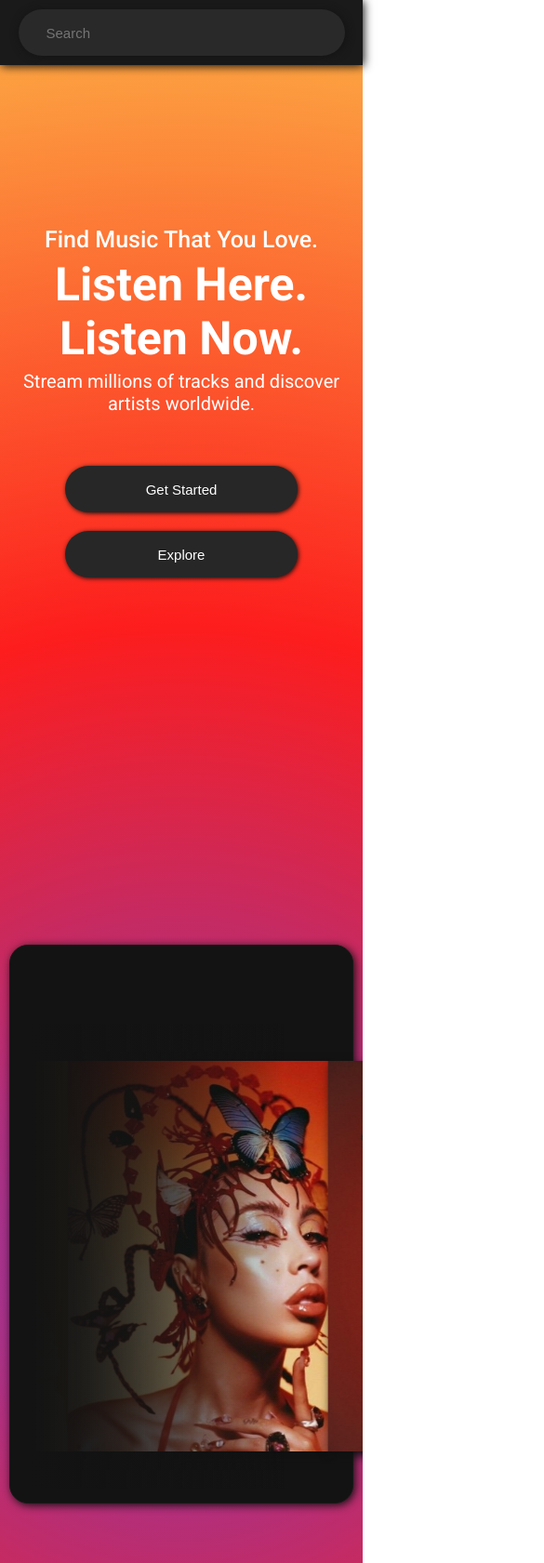
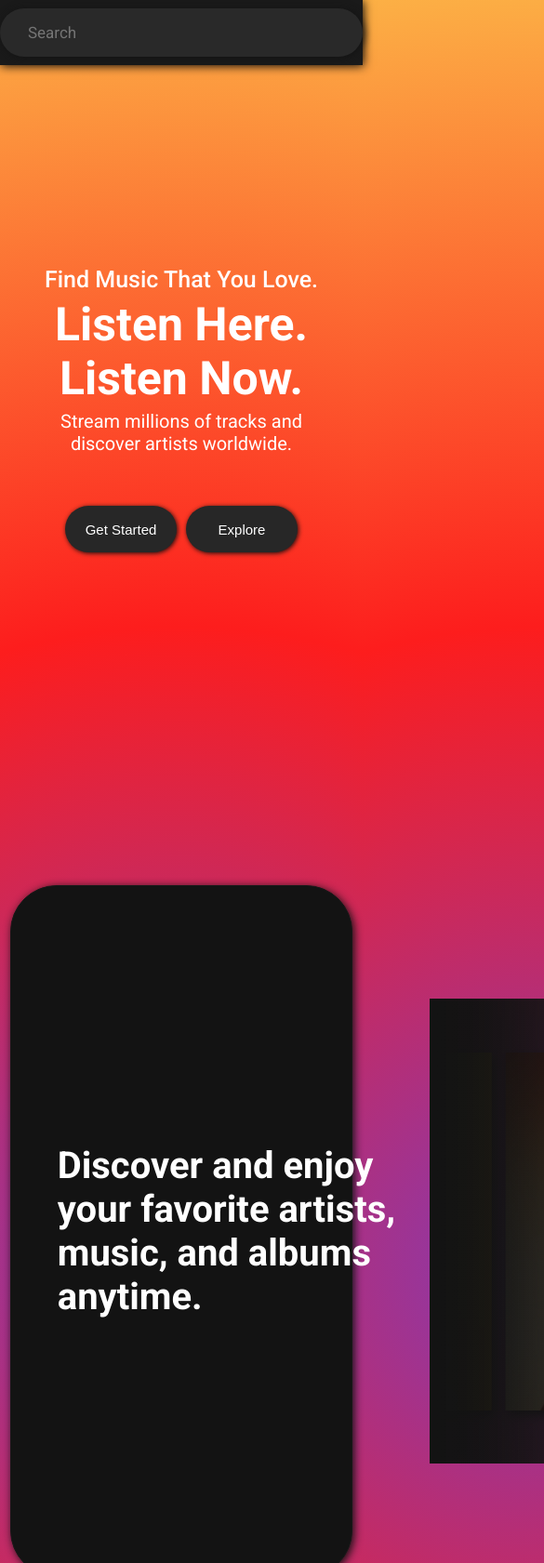
Before and after one commit to lopbrid/ginamos, a plain HTML site: page index.html in a window 390 px wide. Shown: the top 1681 px of the page at 93% size, 585 px wide, since content can reach past the window. Drawn offline with Linux system fonts and the light colour scheme.

Commit message:
Update beta.css

```diff
--- a/beta.css
+++ b/beta.css
@@ -1,32 +1,19 @@
-/* ====== GLOBAL RESET ====== */
-* {
-  box-sizing: border-box;
-}
-
-body, html {
-  margin: 0;
-  padding: 0;
-  max-width: 100%;
-  overflow-x: hidden;
-  font-family: Roboto, sans-serif;
-}
-
-.body {
+.body{
   background: #833AB4;
   background: radial-gradient(circle, rgba(131, 58, 180, 1) 0%, rgba(253, 29, 29, 1) 50%, rgba(252, 176, 69, 1) 100%);
   scrollbar-width: none;
 }
-.body::-webkit-scrollbar {
+.body::-webkit-scrollbar{
   display: none;
 }
-
-/* ====== SEARCH BAR ====== */
-.search {
+.search{
   position: fixed;
   top: 0;
+  bottom: 0;
   left: 0;
   right: 0;
   display: flex;
+  flex-direction: row;
   justify-content: center;
   align-items: center;
   background-color: rgb(26, 26, 26);
@@ -34,57 +21,56 @@ body, html {
   height: 70px;
   z-index: 1000;
 }
-
-.search-bar {
+.search-bar{
+  font-family: Roboto;
   height: 50px;
   width: 400px;
   border: none;
   border-radius: 30px;
-  padding-left: 30px;
+  padding-left:  30px;
   font-size: 17px;
   color: white;
   background-color: rgb(41, 41, 41);
   box-shadow: 1px 1px 10px rgb(19, 19, 19);
 }
-
-/* ====== GRID FRAME ====== */
 .grid-frame {
   display: grid;
   grid-template-columns: repeat(auto-fill, minmax(100%, 1fr));
   grid-auto-rows: 100vh;
   gap: 50px;
+  font-family: Roboto;
   place-items: center;
   justify-items: center;
 }
 
-.frame-1 {
+.frame-1{
   text-align: center;
   color: white;
   width: 90%;
 }
-.p1 {
+.p1{
   font-size: 25px;
   margin-bottom: 5px;
   font-weight: 500;
 }
-.p2 {
+.p2{
   font-size: 50px;
-  margin: 0 0 0 0;
+  margin-top: 0;
   font-weight: bold;
+  margin-bottom: 0;
 }
-.p3 {
+.p3{
   font-size: 20px;
   margin-top: 5px;
 }
-
-.buttons {
+.buttons{
   margin-top: 50px;
   display: flex;
   flex-direction: row;
   justify-content: center;
   align-items: center;
 }
-.b1, .b2 {
+.b1,.b2{
   background-color: rgb(39, 39, 39);
   color: white;
   display: grid;
@@ -97,21 +83,21 @@ body, html {
   border-radius: 1000px;
   position: relative;
   box-shadow: 1px 1px 5px rgb(15, 15, 15);
-  transition: transform 0.15s, font-size 0.15s, background-color 0.15s;
+  transition: transform 0.15s,
+    font-size 0.15s,
+    background-color 0.15s;
 }
-.b1:hover, .b2:hover {
+.b1:hover,.b2:hover{
   transform: scale(1.04);
   font-size: 15.04px;
   background-color: rgb(58, 58, 58);
 }
-.b1:active, .b2:active {
+.b1:active,.b2:active{
   transform: scale(1);
   font-size: 15px;
   background-color: rgb(39, 39, 39);
 }
-
-/* ====== FRAME 2 ====== */
-.frame-2 {
+.frame-2{
   display: grid;
   grid-template-columns: 450px 1fr;
   align-items: center;
@@ -123,48 +109,45 @@ body, html {
   border-radius: 50px;
   box-shadow: 2px 2px 10px rgb(17, 17, 17);
 }
-
-.phrase-2 {
+.phrase-2{
   font-weight: bold;
   font-size: 40px;
   margin-left: 50px;
   margin-right: 30px;
 }
-
-/* ====== FRAME 3 ====== */
-.frame-3 {
+.frame-3{
   display: flex;
   flex-direction: column;
   width: 100%;
   color: white;
 }
-.phrase-3 {
+.phrase-3{
   font-weight: bold;
   font-size: 38px;
   margin-bottom: 0px;
 }
-.phrase-3-2 {
+.phrase-3-2{
   font-weight: 500;
   font-size: 17px;
   margin-bottom: 40px;
 }
-
-.img-frame {
+.img-frame{
   height: 385px;
   width: 385px;
   margin-left: 15px;
   object-fit: cover;
   border: none;
+  transition: all 0.4s ease;
   box-shadow: 3px 5px 10px rgb(17, 17, 17);
-  transition: box-shadow 0.2s, transform 0.4s;
+  transition: box-shadow 0.2s,
+      transform 0.4s;
 }
-.img-frame:hover {
+.img-frame:hover{
   transform: scale(1.05);
   box-shadow: 3px 5px 20px rgb(12, 12, 12);
 }
 
-/* ====== SLIDER ====== */
-.frame-slider {
+.frame-slider{
   display: flex;
   flex-direction: row;
   align-items: center;
@@ -173,40 +156,62 @@ body, html {
   height: 500px;
   width: max-content;
 }
-.frame-slider::before, .frame-slider::after {
-  background: linear-gradient(to right, rgba(19, 19, 19, 1) 0%, rgba(19, 19, 19, 0) 100%);
+
+
+.frame-slider::before,
+.frame-slider::after{
+  background: linear-gradient(to right,
+      rgba(19, 19, 19, 1) 0%,
+      rgba(19, 19, 19, 0) 100%
+  );
   content: '';
   height: 500px;
   position: absolute;
   width: 10%;
   z-index: 2;
 }
-.frame-slider::before {
+.frame-slider::before{
   left: 0;
   top: 0;
 }
+/*
+.frame-slider::after{
+  right: 0;
+  top: 0;
+  transform: rotateZ(180deg);
+}
+  */
 
-.img-box {
+
+.img-box{
   display: flex;
   width: max-content;
   animation: scroll 30s linear infinite;
 }
-@keyframes scroll {
-  from { transform: translateX(0); }
-  to { transform: translateX(-50%); }
+
+/*
+.img-box:hover{
+  animation-play-state: paused;
 }
+*/
 
-/* ====== ALBUMS ====== */
-.album-grid {
+@keyframes scroll{
+  from {
+      transform: translateX(0);
+  }
+  to {
+      transform: translateX(-50%);
+  }
+}
+.album-grid{
   display: flex;
   justify-content: center;
-  gap: 20px;
+  gap: 20px ;
   width: 100%;
   margin-left: auto;
   margin-right: auto;
 }
-
-.img-artist {
+.img-artist{
   width: 200px;
   height: 200px;
   margin: 10px;
@@ -214,30 +219,32 @@ body, html {
   border-radius: 5px;
   box-shadow: 1px 1px 10px rgb(10, 10, 10);
 }
-.name {
+.name{
   font-weight: bold;
   font-size: 20px;
-  margin: 5px 0 0 10px;
+  margin-top: 5px;
+  margin-bottom: 0;
+  margin-left: 10px;
 }
-.text {
-  margin: 0 0 0 10px;
+.text{
+  margin-top: 0;
+  margin-left: 10px;
   font-weight: 500;
 }
-
-.album1 {
+.album1{
   width: 50px;
   height: 50px;
   border-radius: 2px;
   box-shadow: 1px 1px 10px rgb(26, 26, 26);
 }
-.album1-grid {
+.album1-grid{
   display: grid;
   grid-template-columns: 60px 1fr;
   row-gap: 10px;
-  padding: 10px 0;
+  padding-top: 10px;
+  padding-bottom: 10px;
 }
-
-.album-slide {
+.album-slide{
   display: grid;
   column-gap: 20px;
   grid-template-columns: 210px 200px;
@@ -245,71 +252,13 @@ body, html {
   overflow: hidden;
   transition: width 0.7s;
 }
-.album-slide:hover {
+.album-slide:hover{
   width: 400px;
 }
-
-.frame-3-context {
+.frame-3-context{
   display: flex;
   flex-direction: column;
   width: 100%;
   text-align: center;
   justify-content: center;
 }
-
-/* ====== RESPONSIVE ====== */
-@media (max-width: 768px) {
-  .search-bar {
-    width: 90%;
-    font-size: 15px;
-  }
-
-  .frame-2 {
-    grid-template-columns: 1fr;
-    height: auto;
-    width: 95%;
-    border-radius: 20px;
-    padding: 15px;
-  }
-  .phrase-2 {
-    font-size: 25px;
-    margin: 20px 10px;
-    text-align: center;
-  }
-
-  .phrase-3 {
-    font-size: 28px;
-  }
-  .phrase-3-2 {
-    font-size: 15px;
-  }
-
-  .img-frame {
-    width: 80%;
-    height: auto;
-    max-width: 280px;
-    margin: 10px auto;
-  }
-
-  .buttons {
-    flex-direction: column;
-    gap: 10px;
-  }
-  .b1, .b2 {
-    width: 80%;
-    max-width: 250px;
-  }
-
-  .img-artist {
-    width: 120px;
-    height: 120px;
-  }
-
-  .album-slide {
-    grid-template-columns: 1fr;
-    width: 90%;
-  }
-  .album-slide:hover {
-    width: 90%; /* no hover expansion on phones */
-  }
-}
```
